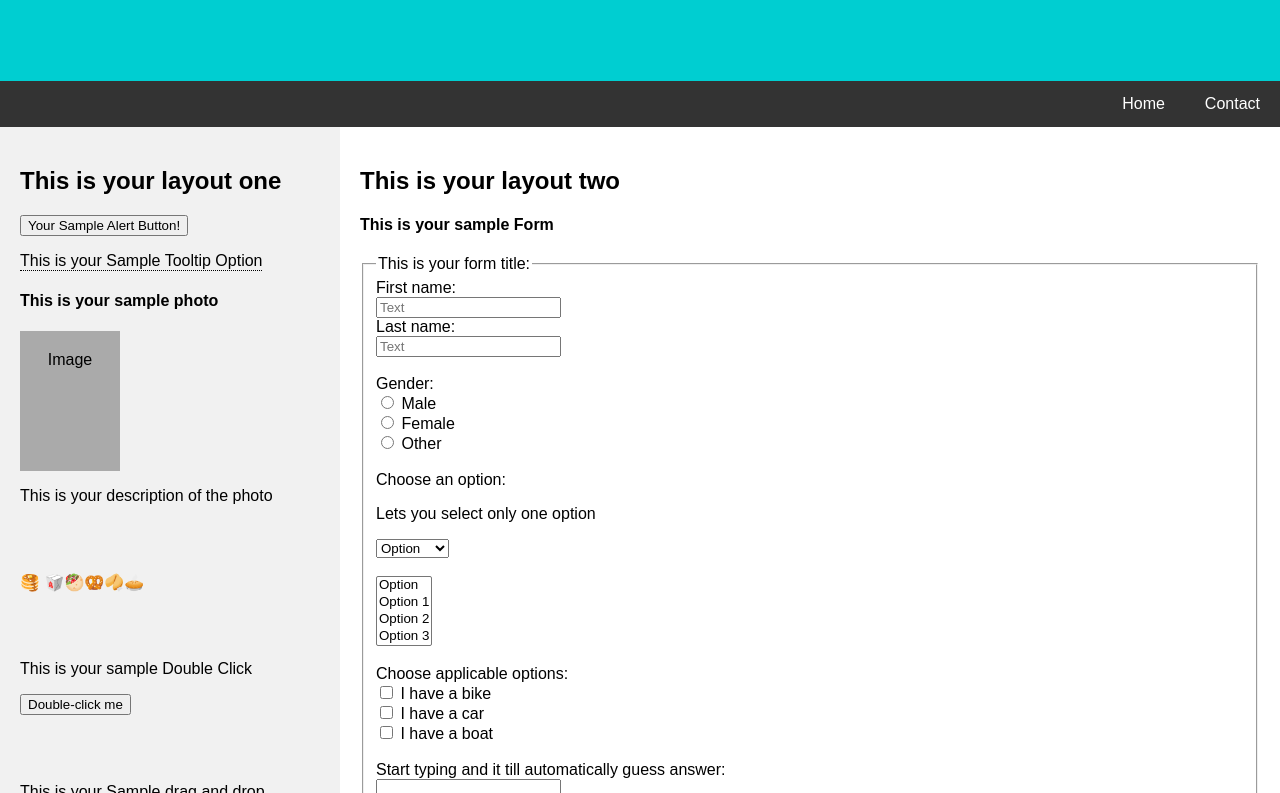
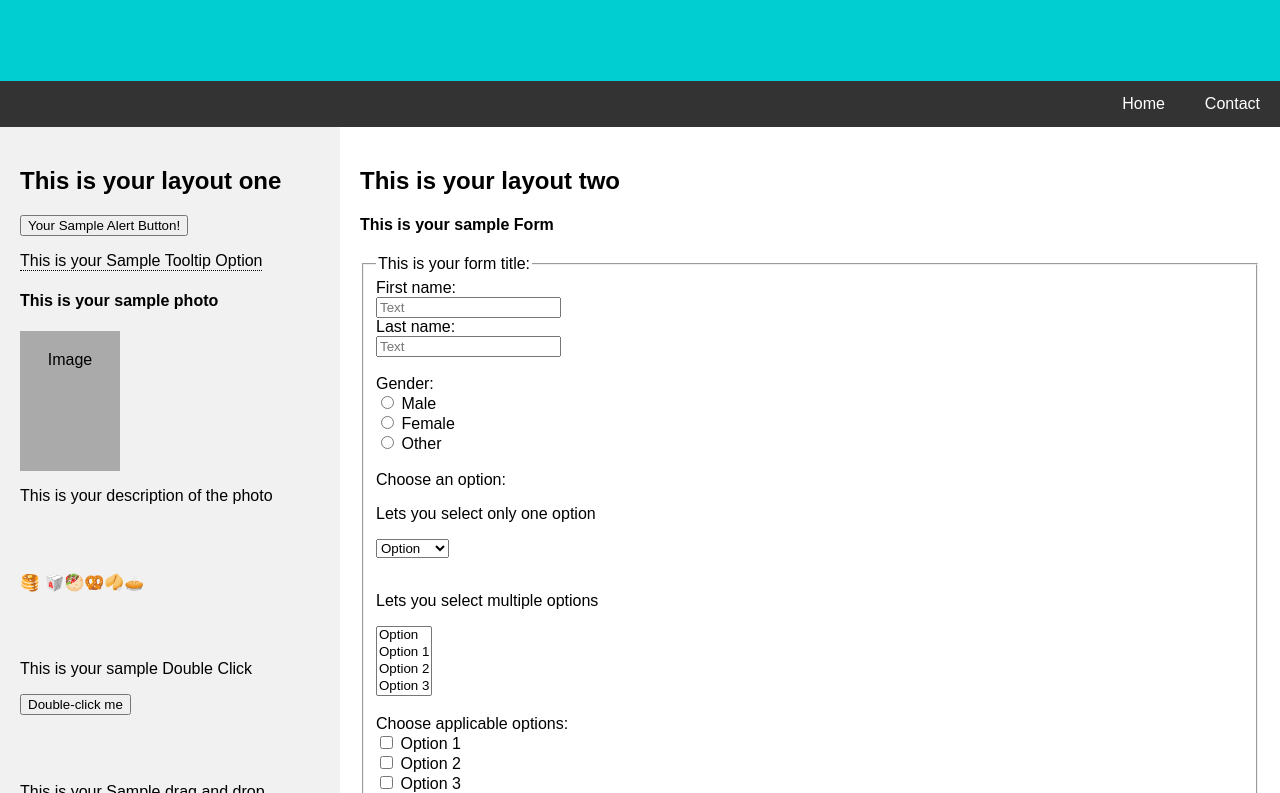
Before and after one commit to oviyak/code, a plain HTML site: page index.html in a window 1280 px wide. Shown: the part 159-952 px from the top of the page. Drawn offline with Linux system fonts and the light colour scheme.

Commit message:
Add files via upload

```diff
--- a/index.html
+++ b/index.html
@@ -117,8 +117,14 @@
                                 }
 
 /* Show the tooltip text when you mouse over the tooltip container */
-                        .tooltip:hover .tooltiptext {
+                    .tooltip:hover .tooltiptext {
                             visibility: visible;}
+/* Scroll bar to frames */
+                    div.ex1 {
+                                height: 1000px;
+                                overflow: scroll;
+                            }
+
 
 
         </style>
@@ -137,11 +143,22 @@
               var data = ev.dataTransfer.getData("text");
               ev.target.appendChild(document.getElementById(data));
             }
+            function alertfunction() {
+                  var txt;
+                  if (confirm("Press a button!")) {
+                    txt = "You Pressed the OK Button!";
+                  } else {
+                    txt = "You pressed the Cancel Button!";
+                  }
+                  document.getElementById("demo").innerHTML = txt;
+                }
     function redirectPage(form) {
     if (form.uname.value == 'test' && form.uname.value == 'test') {
        window.open("login.html");
     } else {
-      alert("Wrong Credentials, Try again")
+      alert("Wrong Credentials, Try again");
+        window.location,href = "index.html";
+
     }
   }
             </script>
@@ -159,25 +176,13 @@
             <a href="contact.html" class="button bar-item" >Contact</a>
             <a href="index.html" class="button bar-item"  >Home</a>
         </div>
-        <div class="row">
-            <div class="side">
+        <div class="row" >
+            <div class="side  ex1">
               <h2>This is your layout one</h2>
               <div class="pop-up-alert">
                 <button onclick="alertfunction()"> Your Sample Alert Button!</button>
 
                 <p id="demo"></p>
-
-                <script>
-                function alertfunction() {
-                  var txt;
-                  if (confirm("Press a button!")) {
-                    txt = "You Pressed the OK Button!";
-                  } else {
-                    txt = "You pressed the Cancel Button!";
-                  }
-                  document.getElementById("demo").innerHTML = txt;
-                }
-                </script>
                 </div>
                 <div class="tooltip"> This is your Sample Tooltip Option
                 <span class="tooltiptext">This is your sample Tooltip text</span>
@@ -238,7 +243,10 @@
                   <option value="option 2">Option 2</option>
                   <option value="option 3">Option 3</option>
                 </select><br><br>
+                <p>Lets you select multiple options</p>
                 <select name="Optionwithcheck[]" id="owc" multiple="owc">
+
+                    <label for="option">Choose multiple options:</label><br>
                     <option value="option">Option</option>
                     <option value="option 1">Option 1</option>
                     <option value="option 2">Option 2</option>
@@ -248,11 +256,11 @@
 
                 <label for="option">Choose applicable options:</label><br>
                 <input type="checkbox" id="moption" name="option1" value="Option 1">
-                <label for="moption"> I have a bike</label><br>
+                <label for="moption"> Option 1</label><br>
                 <input type="checkbox" id="moption" name="option2" value="Option 2">
-                <label for="moption"> I have a car</label><br>
+                <label for="moption"> Option 2</label><br>
                 <input type="checkbox" id="moption" name="option3" value="Option 3">
-                <label for="moption"> I have a boat</label>
+                <label for="moption"> Option 3</label>
                 <br><br><label for="datalists">Start typing and it till automatically guess answer:</label><br>
                 <input list="datalists" name="Options">
                 <datalist id="datalists">
```
